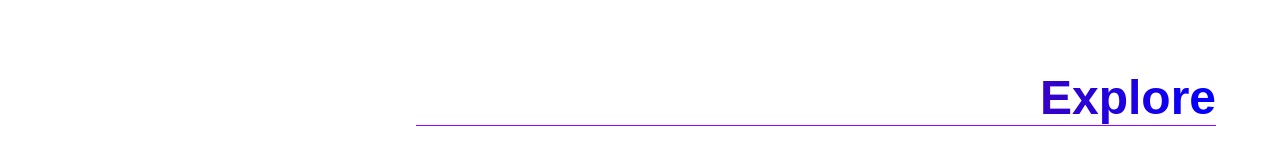
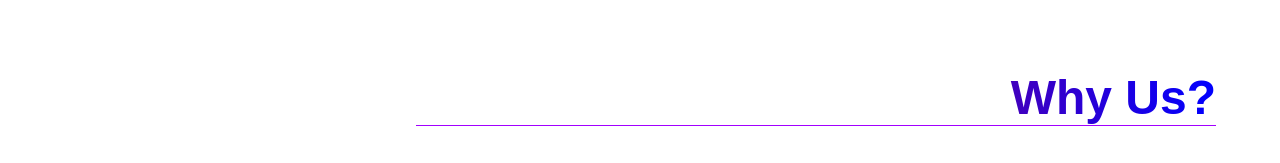
Before and after one commit to thasup/My-Landing-Page, a plain HTML site: page index.html in a window 1280 px wide. Shown: the part 1554-1717 px from the top of the page. Drawn offline with Linux system fonts and the light colour scheme.

Commit message:
edit section topic

```diff
--- a/index.html
+++ b/index.html
@@ -52,9 +52,9 @@
         </div>
       </section>
 
-      <section id="explore" data-nav="Explore" class="sec">
+      <section id="why-us" data-nav="Why Us?" class="sec">
         <div class="landing__container">
-          <h2>Explore</h2>
+          <h2>Why Us?</h2>
           <p>Lorem ipsum dolor sit amet, consectetur adipiscing elit. Morbi fermentum metus faucibus lectus pharetra dapibus. Suspendisse potenti. Aenean aliquam elementum mi, ac euismod augue. Donec eget lacinia ex. Phasellus imperdiet porta orci eget mollis. Sed convallis sollicitudin mauris ac tincidunt. Donec bibendum, nulla eget bibendum consectetur, sem nisi aliquam leo, ut pulvinar quam nunc eu augue. Pellentesque maximus imperdiet elit a pharetra. Duis lectus mi, aliquam in mi quis, aliquam porttitor lacus. Morbi a tincidunt felis. Sed leo nunc, pharetra et elementum non, faucibus vitae elit. Integer nec libero venenatis libero ultricies molestie semper in tellus. Sed congue et odio sed euismod.</p>
           <p>Aliquam a convallis justo. Vivamus venenatis, erat eget pulvinar gravida, ipsum lacus aliquet velit, vel luctus diam ipsum a diam. Cras eu tincidunt arcu, vitae rhoncus purus. Vestibulum fermentum consectetur porttitor. Suspendisse imperdiet porttitor tortor, eget elementum tortor mollis non.</p>
         </div>
```
